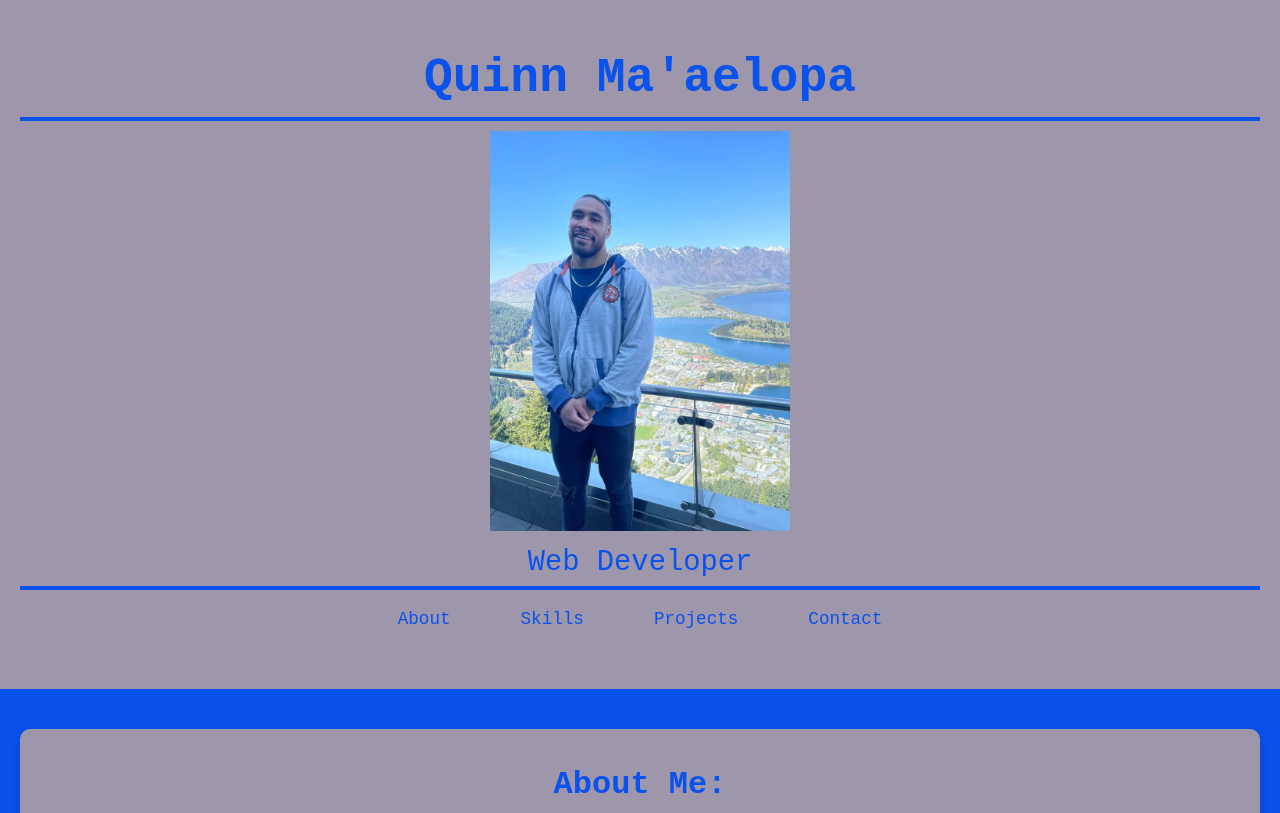
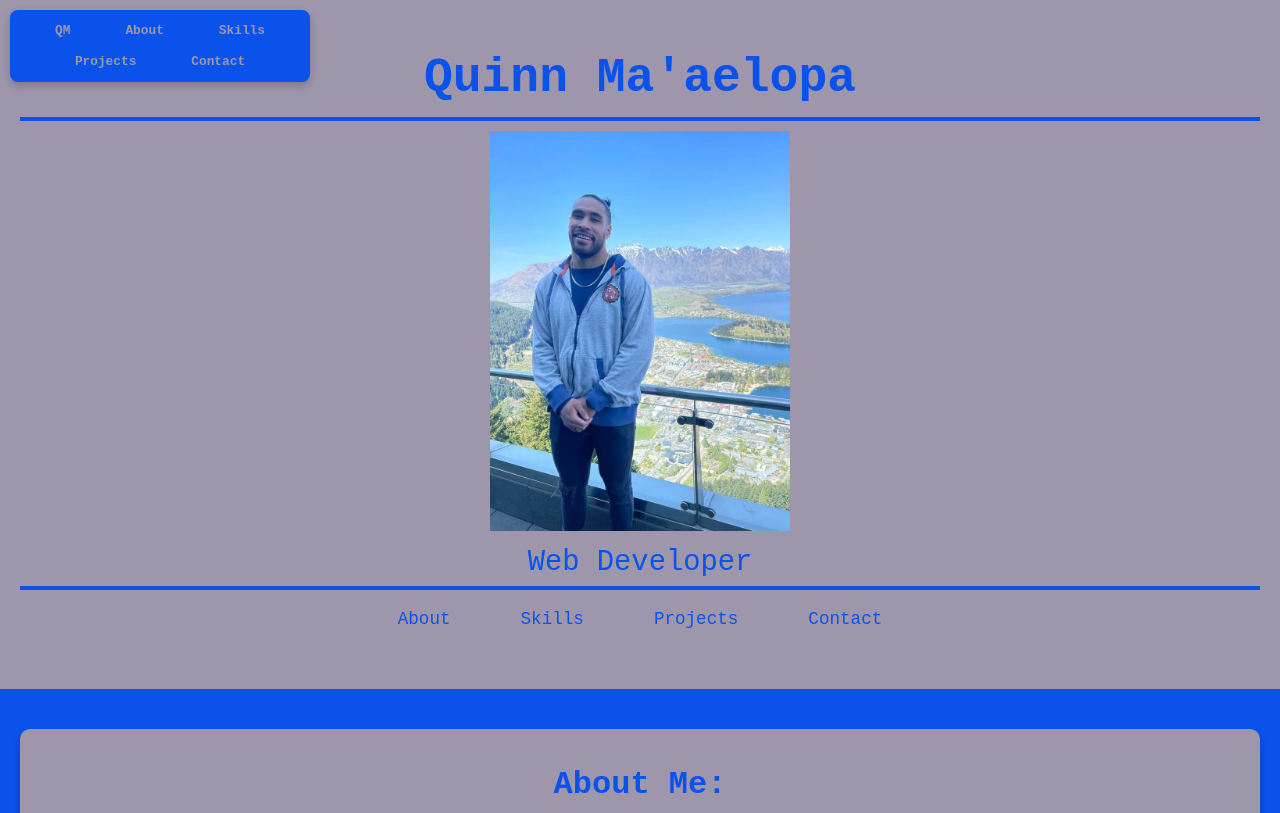
Before and after one commit to quinnsm97/portfolio, a plain HTML site: page index.html in a window 1280 px wide. Shown: the top 813 px of the page. Drawn offline with Linux system fonts and the light colour scheme.

Commit message:
added mini corner navbar

```diff
--- a/index.html
+++ b/index.html
@@ -8,12 +8,22 @@
 </head>
 <body>
 
-    <header>
+    <header id="qm">
         <h1>Quinn Ma'aelopa</h1>
         <img src="./Images/portolio-photo.jpeg" alt="photo of me with a queenstown mountains backdrop" width="300">
         <h2>Web Developer</h2>
         <nav>
             <ul>
+                <li><a href="#about">About</a></li>
+                <li><a href="#skills">Skills</a></li>
+                <li><a href="#projects">Projects</a></li>
+                <li><a href="#contact">Contact</a></li>
+            </ul>
+        </nav>
+
+        <nav class="corner-nav">
+            <ul>
+                <li><a href="#qm">QM</a></li>
                 <li><a href="#about">About</a></li>
                 <li><a href="#skills">Skills</a></li>
                 <li><a href="#projects">Projects</a></li>
--- a/styles.css
+++ b/styles.css
@@ -46,7 +46,7 @@ nav a {
 
 nav a:hover {
     background-color: #0b52eb;
-    color: #2d6a4f;
+    color: #9e97ac;
     border-radius: 5px;
 }
 
@@ -98,3 +98,50 @@ main {
 html{
     scroll-behavior: smooth;
 }
+
+.corner-nav{
+    display: flex;
+    flex-direction: column;
+    flex-wrap: wrap;
+    width: 300px;
+    position: fixed;
+    top: 10px;
+    left: 10px;
+    background-color: #0b52eb;
+    border-radius: 8px;
+    padding: 8px;
+    z-index: 1000;
+    box-shadow: 0 4px 8px rgba(0, 0, 0, 0.2);
+}
+
+.corner-nav ul{
+    display: flex;
+    flex-wrap: wrap;
+    gap: 5px;
+    justify-content: center;
+    list-style: none;
+    margin: 0;
+    padding: 0;
+}
+
+.corner-nav a {
+    font-size: 0.8em;
+    flex: 1 1 auto;
+    min-width: 0;
+    text-align: left;
+    color: #9e97ac;
+    text-decoration: none;
+    font-weight: bold;
+    padding: 5px 10px;
+    border-radius: 4px;
+    flex-grow: 1;
+    flex-shrink: 1;
+
+
+
+}
+
+.corner-nav a:hover{
+    background-color: #9e97ac;
+    color: #0b52eb;
+}
```
